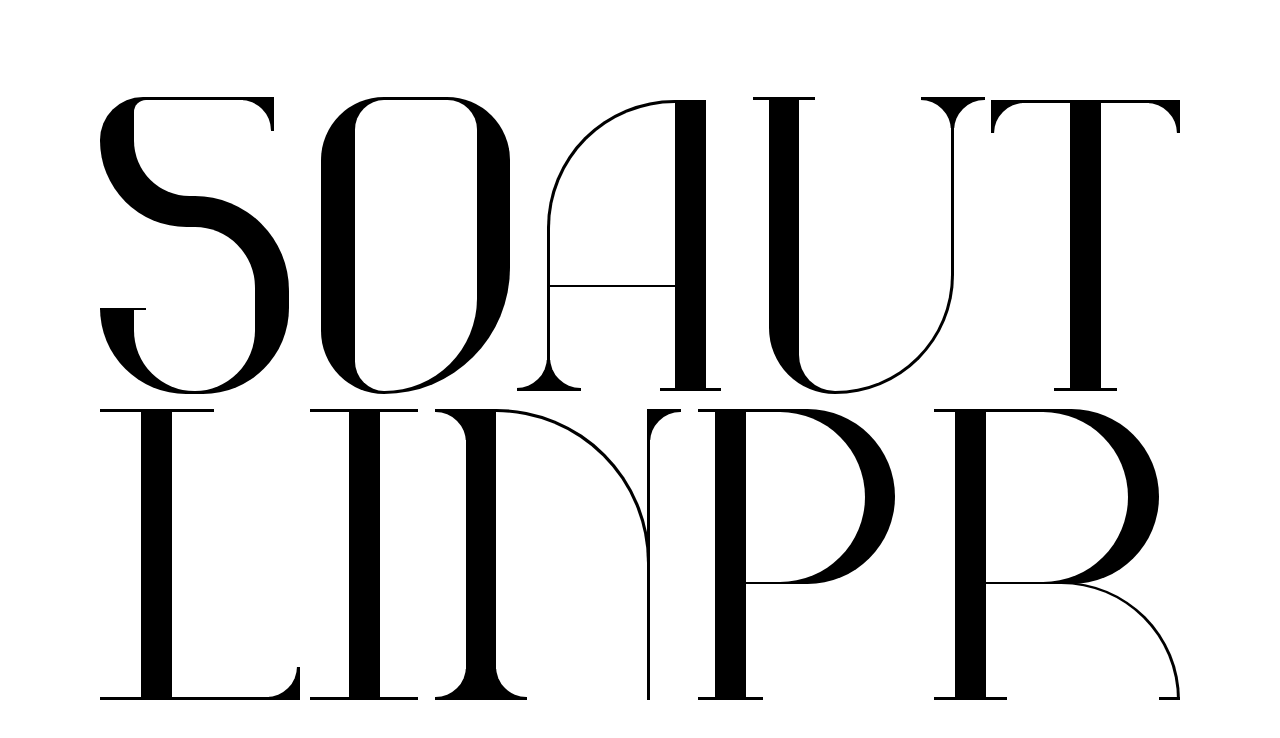
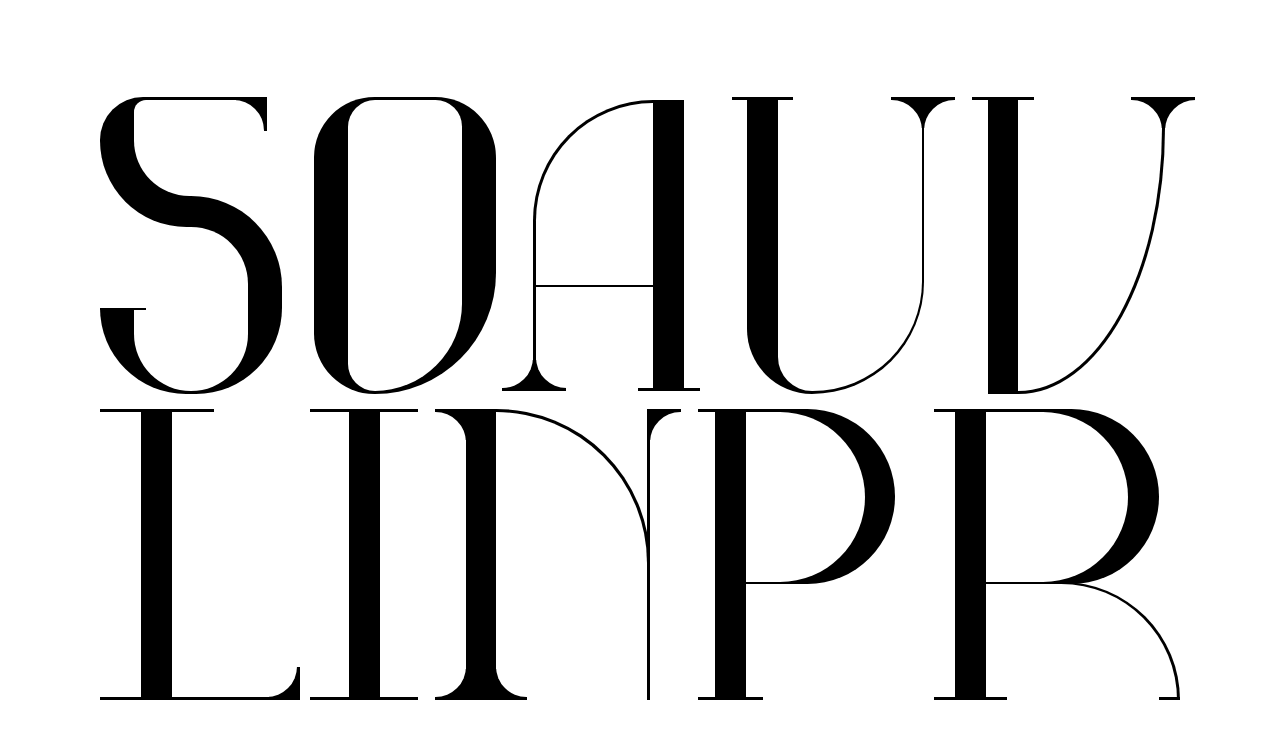
Before and after one commit to GarciaBaptiste/tesmiwo, a React (Vite) app: page / in a window 1280 px wide. Shown: the top 738 px of the page. Built offline with nearby package versions, Linux system fonts and the light colour scheme.

Commit message:
feat: add letter -v-

```diff
--- a/src/App.jsx
+++ b/src/App.jsx
@@ -545,10 +545,24 @@
     <BasicLetter style={{ gridTemplateColumns: "var(--m) var(--l) var(--m) 0.2fr 1fr var(--m) var(--s) var(--m)", gridTemplateRows: "var(--s) 1fr 1fr var(--s)", flex: "0.8" }} $offsety={true}>
       <Round style={{ gridArea: "1 / 2 / 5 / 5" }} orientation="bl" $strokex="var(--l)" $strokey="var(--s)" $square={true} />
       <Round style={{ gridArea: "1 / 5 / 5 / 8" }} orientation="br" $strokex="var(--s)" $strokey="var(--s)" $square={true} />
-      <Strok style={{ gridArea: "1 / 1 / 2 / 2" }} $flatserif="b" />
-      <Strok style={{ gridArea: "1 / 3 / 2 / 4" }} $flatserif="b" />
+      <Strok style={{ gridArea: "1 / 1 / 2 / 2" }} $flatserif="t" />
+      <Strok style={{ gridArea: "1 / 3 / 2 / 4" }} $flatserif="t" />
       <Serif style={{ gridArea: "1 / 6 / 2 / 7" }} orientation="htl" />
       <Serif style={{ gridArea: "1 / 8 / 2 / 9" }} orientation="htr" />
+    </BasicLetter>
+  )
+}
+
+const LetterV = () => {
+  return (
+    <BasicLetter style={{ gridTemplateColumns: "var(--m) var(--l) var(--m) 1fr var(--m) var(--s) var(--m)", gridTemplateRows: "var(--l) 1fr 1fr var(--s)", flex: "0.8" }} $offsety={true}>
+      <Strok style={{ gridArea: "1 / 2 / 5 / 3" }} />
+      <Strok style={{ gridArea: "1 / 6 / 2 / 7" }} />
+      <Round style={{ gridArea: "2 / 3 / 5 / 7" }} orientation="br" $strokex="var(--s)" $strokey="var(--s)" />
+      <Strok style={{ gridArea: "1 / 1 / 2 / 2" }} $flatserif="t" />
+      <Strok style={{ gridArea: "1 / 3 / 2 / 4" }} $flatserif="t" />
+      <Serif style={{ gridArea: "1 / 5 / 2 / 6" }} orientation="htl" />
+      <Serif style={{ gridArea: "1 / 7 / 2 / 8" }} orientation="htr" />
     </BasicLetter>
   )
 }
@@ -561,7 +575,7 @@
       <LetterO />
       <LetterA />
       <LetterU />
-      <LetterT />
+      <LetterV />
       </div>
       <div class="sub-container">
       <LetterL />
```
